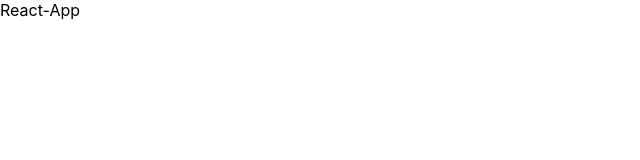
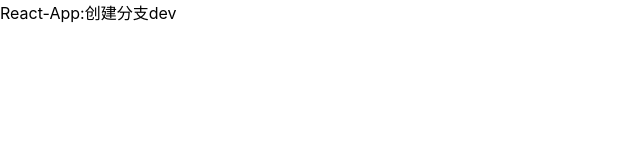
Before and after one commit to MXCQ/land-house, a React (Create React App) app: page / in a window 1280 px wide. Shown: the top 160 px of the page, without its empty margins (0-640 px from the left). Built offline with nearby package versions, Linux system fonts and the light colour scheme.

Commit message:
创建分支

```diff
--- a/src/App.js
+++ b/src/App.js
@@ -3,7 +3,7 @@ import React from 'react';
 function App() {
   return (
     <div className="app">
-      React-App
+      React-App:创建分支dev
     </div>
   );
 }
```
